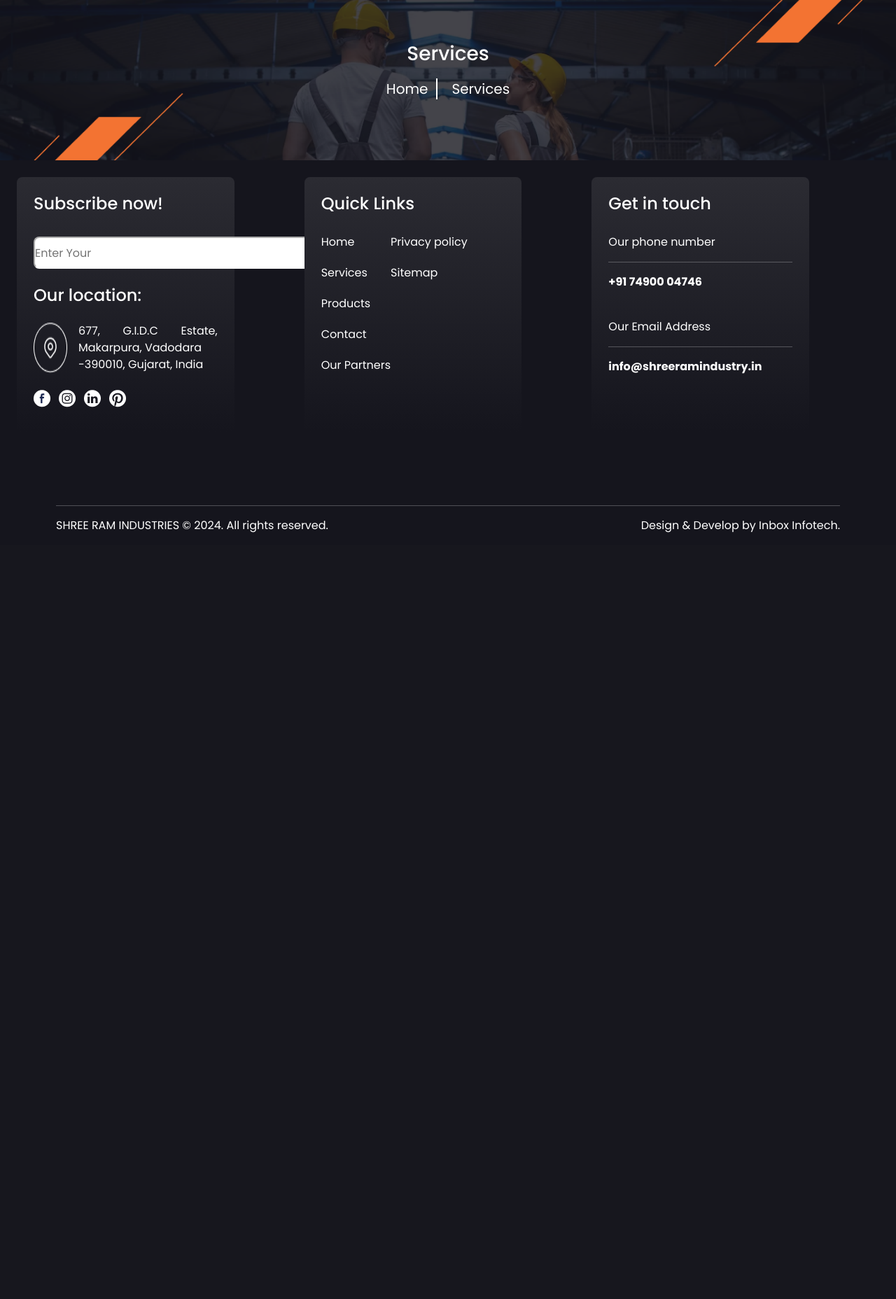
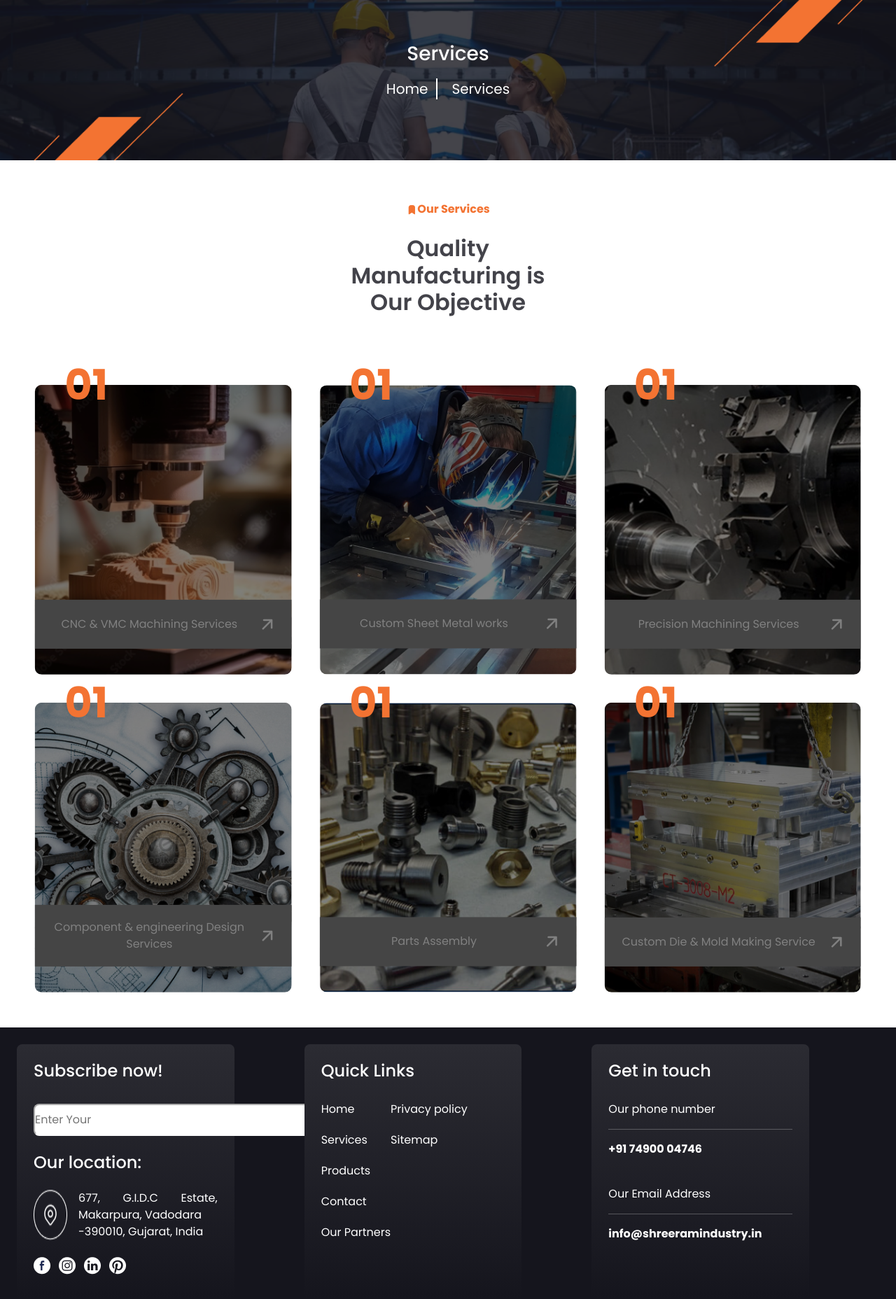
Before and after one commit to InboxTech/shree_ram_industry, a PHP site: page /services.php in a window 1280 px wide. Shown: the part 148-2004 px from the top of the page at 70% size. Before the commit the page ends 909 px from the top, so only its background shows below. Run offline with PHP 8.4, Linux system fonts and the light colour scheme.

Commit message:
services page 1 items remaining in link wuith that.

```diff
--- a/public/css/services.css
+++ b/public/css/services.css
@@ -1 +1,91 @@
  /* ---------------------------------------------------- services css ---------------------------------------------------- */
+:root {
+    --orang-color: rgba(243, 115, 50, 1);
+}
+.title {
+    color: #FFFFFF !important;
+}
+ .content {
+    display: flex;
+    flex-direction: column;
+    justify-content: center;
+    align-items: center;
+    padding: 20px;
+    margin: 20px;
+ }
+ .content h6 {
+    color: var(--orang-color) !important;
+    padding: 20px;
+    font-weight: bold;
+ }
+ .content h2 {
+    color: #43434A !important;
+    width: 25%;
+    font-weight: 600;
+    text-align: center;
+ }
+
+.main {
+   display: grid;
+   grid-template-columns: repeat(3, 1fr);
+   justify-items: center;
+   gap: 40px;
+   padding: 50px;
+}
+
+.main .main-items-services {
+   position: relative;
+   text-align: center;
+}
+
+.main .main-items-services h1 {
+   color: var(--orang-color);
+   font-size: 60px;
+   font-weight: bold;
+   position: absolute;
+   top: 0%;
+   left: 20%;
+   transform: translate(-50%, -50%);
+   z-index: 1;
+}
+
+.main .main-items-services .img-container {
+   position: relative;
+   overflow: hidden;
+   border-radius: 10px;
+   filter:brightness(0.5);
+}
+
+.main .main-items-services img {
+   width: 100%;
+   vertical-align: middle;
+}
+
+.main .main-items-services .text-content {
+   position: absolute;
+   bottom: 9%;
+   left: 0;
+   width: 100%;
+   background-color: var(--orang-color);
+   color: #FFFFFF;
+   padding: 20px;
+   box-sizing: border-box;
+   display: flex;
+   justify-content: space-between;
+   align-items: center;
+   filter: grayscale(100);
+}
+
+.main .main-items-services .text-content label {
+   flex: 1;
+   padding-right: 10px;
+}
+
+.main .main-items-services .text-content i {
+   font-size: 30px;
+}
+
+.img-container:hover, .img-container:hover .text-content{
+   filter: none !important;
+   transition: filter 0.4s ease;
+}
--- a/services.php
+++ b/services.php
@@ -15,6 +15,75 @@
             </ul>
         </div>
     </div>
+    <!-- OUR SERVICES -->
+    <div class="content">
+        <h6><i class="ti ti-bookmark-filled"></i>Our Services</h6>
+        <h2>Quality Manufacturing is Our Objective</h2>
+    </div>
+    <!-- MAIN SERVICES IMAGES ITEMS -->
+    <div class="main">
+        <div class="main-items-services">
+            <h1>01</h1>
+            <div class="img-container">
+                <a href="temp_services.php"> <img src="public/images/services-page/services-img-01.png" alt="">
+                <div class="text-content">
+                    <label for="">CNC & VMC Machining Services</label>
+                    <i class="ti ti-arrow-up-right"></i>
+                </div>
+                </a>
+            </div>
+        </div>
+        <div class="main-items-services">
+            <h1>01</h1>
+            <div class="img-container">
+                <img src="public/images/services-page/services-img-02.png" alt="">
+                <div class="text-content">
+                    <label for="">Custom Sheet Metal works</label>
+                    <i class="ti ti-arrow-up-right"></i>
+                </div>
+            </div>
+        </div>
+        <div class="main-items-services">
+            <h1>01</h1>
+            <div class="img-container">
+                <img src="public/images/services-page/services-img-03.png" alt="">
+                <div class="text-content">
+                    <label for="">Precision Machining Services</label>
+                    <i class="ti ti-arrow-up-right"></i>
+                </div>
+            </div>
+        </div>
+        <div class="main-items-services">
+            <h1>01</h1>
+            <div class="img-container">
+                <img src="public/images/services-page/services-img-04.png" alt="">
+                <div class="text-content">
+                    <label for="">Component & engineering Design Services</label>
+                    <i class="ti ti-arrow-up-right"></i>
+                </div>
+            </div>
+        </div>
+        <div class="main-items-services">
+            <h1>01</h1>
+            <div class="img-container">
+                <img src="public/images/services-page/services-img-05.png" alt="">
+                <div class="text-content">
+                    <label for="">Parts Assembly</label>
+                    <i class="ti ti-arrow-up-right"></i>
+                </div>
+            </div>
+        </div>
+        <div class="main-items-services">
+            <h1>01</h1>
+            <div class="img-container">
+                <img src="public/images/services-page/services-img-06.png" alt="">
+                <div class="text-content">
+                    <label for="">Custom Die & Mold Making Service</label>
+                    <i class="ti ti-arrow-up-right"></i>
+                </div>
+            </div>
+        </div>
+    </div>
 </div>
 
 <?php include_once('footer.php');?>
```
Also changed, not shown: temp_services.css (added, +58 -0 lines), temp_services.php (added, +74 -0 lines), public/images/services-page/right-up-arrow.png (added), public/images/services-page/services-img-01.png (added), public/images/services-page/services-img-02.png (added), public/images/services-page/services-img-03.png (added), public/images/services-page/services-img-04.png (added), public/images/services-page/services-img-05.png (added), public/images/services-page/services-img-06.png (added), public/images/services-page/services-img.png (added).
